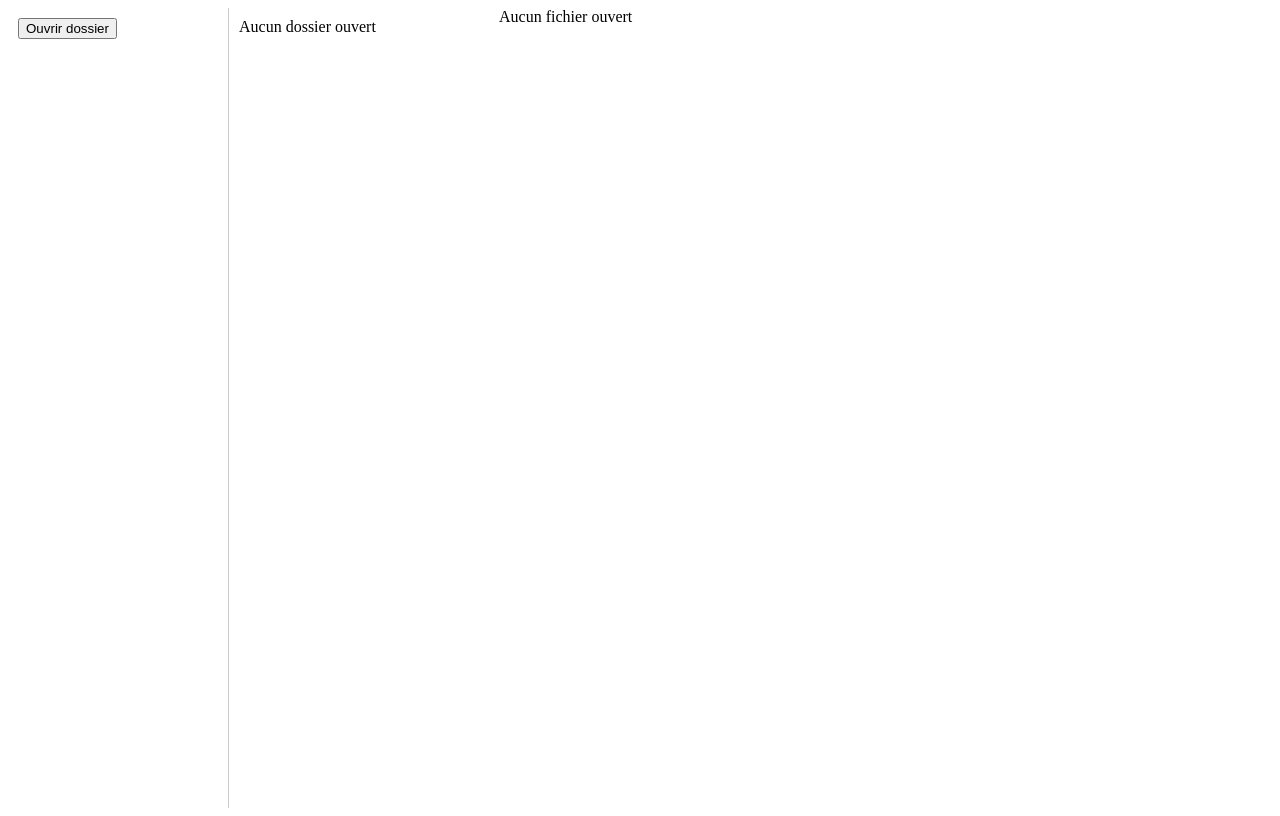
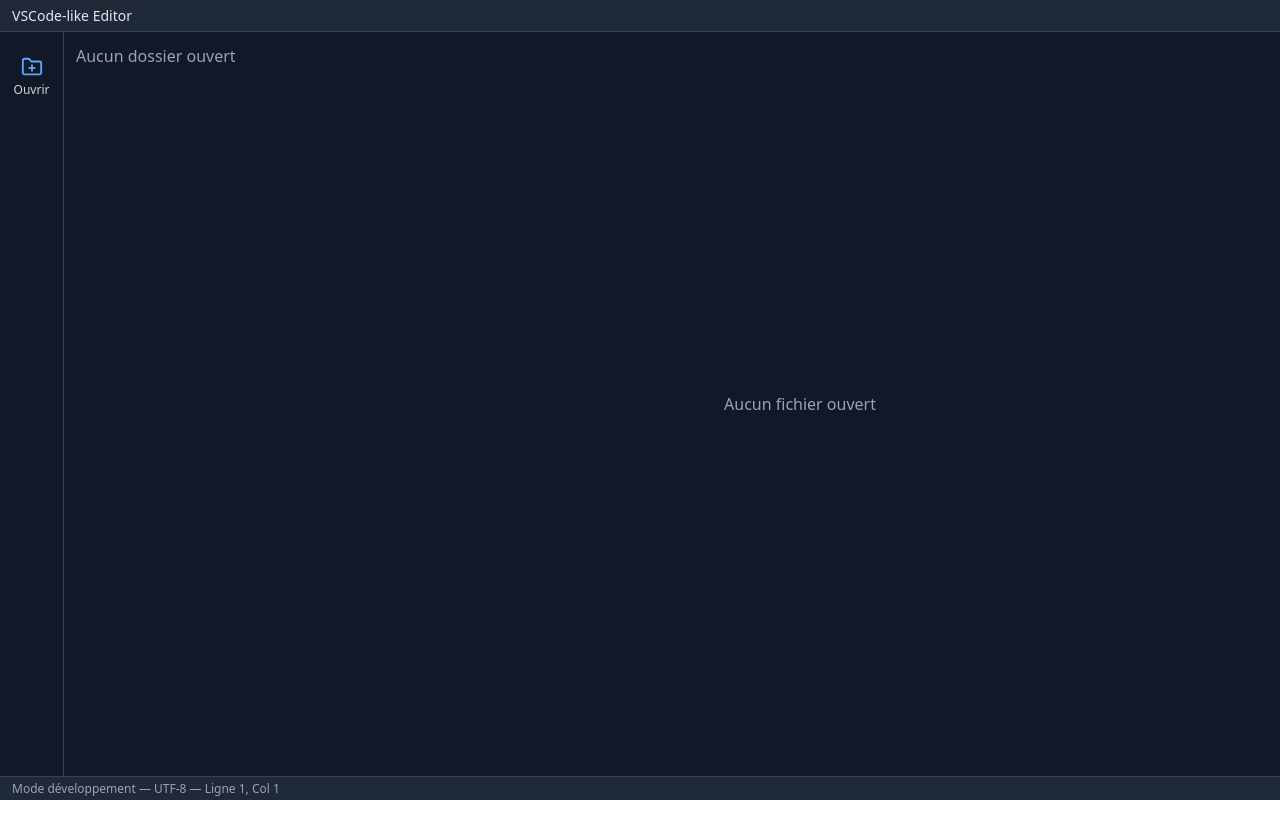
Before and after one commit to Hentsrakoto/my-editor, a React (Vite) app: page / in a window 1280 px wide. Built offline with nearby package versions, Linux system fonts and the light colour scheme.

Commit message:
ameioration front de l'editeur

```diff
--- a/package.json
+++ b/package.json
@@ -16,17 +16,21 @@
   "type": "commonjs",
   "dependencies": {
     "@monaco-editor/react": "^4.7.0",
+    "lucide-react": "^0.542.0",
     "monaco-editor": "^0.52.2",
     "react": "^18.2.0",
     "react-dom": "^18.2.0"
   },
   "devDependencies": {
     "@vitejs/plugin-react": "^5.0.2",
+    "autoprefixer": "^10.4.21",
     "cross-env": "^10.0.0",
     "electron": "^38.0.0",
     "electron-builder": "^26.0.12",
     "eslint": "^9.34.0",
+    "postcss": "^8.5.6",
     "prettier": "^3.6.2",
+    "tailwindcss": "^3.4.17",
     "vite": "^7.1.4"
   }
 }
--- /dev/null
+++ b/postcss.config.js
@@ -0,0 +1,6 @@
+module.exports = {
+  plugins: {
+    tailwindcss: {},
+    autoprefixer: {},
+  },
+}
--- a/src/renderer/App.jsx
+++ b/src/renderer/App.jsx
@@ -1,37 +1,6 @@
-import React, { useState } from 'react';
-import Sidebar from './components/Sidebar';
-import FileExplorer from './components/FileExplorer';
-import EditorTab from './components/EditorTab';
+import React from "react";
+import MainLayout from "./layouts/MainLayout";
 
 export default function App() {
-  const [currentFolder, setCurrentFolder] = useState(null);
-  const [files, setFiles] = useState([]); // liste des fichiers ouverts
-  const [currentFile, setCurrentFile] = useState(null);
-
-  return (
-    <div style={{ display: 'flex', height: '100vh' }}>
-      <Sidebar onOpenFolder={setCurrentFolder} />
-      <FileExplorer
-        folder={currentFolder}
-        onOpenFile={async (filePath) => {
-          const content = await window.api.readFile(filePath);
-          const file = { path: filePath, content, dirty: false };
-          setFiles((f) => [...f.filter(x => x.path !== filePath), file]);
-          setCurrentFile(file);
-        }}
-      />
-      <EditorTab
-        file={currentFile}
-        onChange={(updatedContent) => {
-          setCurrentFile(f => ({ ...f, content: updatedContent, dirty: true }));
-        }}
-        onSave={async () => {
-          if (currentFile) {
-            await window.api.writeFile(currentFile.path, currentFile.content);
-            setCurrentFile(f => ({ ...f, dirty: false }));
-          }
-        }}
-      />
-    </div>
-  );
+  return <MainLayout />;
 }
--- a/src/renderer/components/EditorTab.jsx
+++ b/src/renderer/components/EditorTab.jsx
@@ -1,21 +1,48 @@
-import React from 'react';
-import Editor from '@monaco-editor/react';
+import React from "react";
+import Editor from "@monaco-editor/react";
+import { Save } from "lucide-react";
 
 export default function EditorTab({ file, onChange, onSave }) {
-  if (!file) return <div style={{ flex: 1 }}>Aucun fichier ouvert</div>;
+  if (!file) {
+    return (
+      <div className="flex-1 flex items-center justify-center text-gray-400 bg-gray-900">
+        Aucun fichier ouvert
+      </div>
+    );
+  }
 
   return (
-    <div style={{ flex: 1, display: 'flex', flexDirection: 'column' }}>
-      <div style={{ padding: 5, borderBottom: '1px solid #ccc' }}>
-        {file.path} {file.dirty ? '*' : ''}
-        <button onClick={onSave} style={{ marginLeft: 10 }}>💾 Sauvegarder</button>
+    <div className="flex-1 flex flex-col bg-gray-900 text-gray-200">
+      {/* Barre supérieure façon VSCode */}
+      <div className="flex items-center justify-between px-3 py-1.5 border-b border-gray-700 bg-gray-800 text-sm">
+        <div className="truncate">
+          {file.path}
+          {file.dirty && <span className="text-yellow-400 ml-1">*</span>}
         </div>
+        <button
+          onClick={onSave}
+          className="flex items-center gap-1 px-2 py-1 rounded hover:bg-gray-700 transition"
+        >
+          <Save size={16} className="text-green-400" />
+          <span className="hidden sm:inline">Sauvegarder</span>
+        </button>
+      </div>
+
+      {/* Zone de l'éditeur */}
+      <div className="flex-1">
         <Editor
           height="100%"
           defaultLanguage="javascript"
           value={file.content}
           onChange={onChange}
+          theme="vs-dark" // VSCode dark theme
+          options={{
+            fontSize: 14,
+            minimap: { enabled: true },
+            automaticLayout: true,
+          }}
         />
+      </div>
     </div>
   );
 }
--- a/src/renderer/components/FileExplorer.jsx
+++ b/src/renderer/components/FileExplorer.jsx
@@ -1,4 +1,5 @@
-import React, { useEffect, useState } from 'react';
+import React, { useState } from "react";
+import { Folder, FolderOpen, File } from "lucide-react";
 
 // Composant récursif pour les dossiers
 function FolderNode({ path, name, onOpenFile }) {
@@ -14,24 +15,41 @@ function FolderNode({ path, name, onOpenFile }) {
   };
 
   return (
-    <div style={{ paddingLeft: 15 }}>
-      <div onClick={toggle} style={{ cursor: 'pointer', fontWeight: 'bold' }}>
-        {name}/
+    <div className="pl-3">
+      <div
+        onClick={toggle}
+        className="flex items-center gap-1 cursor-pointer font-medium text-gray-200 hover:bg-gray-700 px-1 py-0.5 rounded"
+      >
+        {open ? (
+          <FolderOpen size={16} className="text-yellow-400" />
+        ) : (
+          <Folder size={16} className="text-yellow-500" />
+        )}
+        <span className="truncate">{name}</span>
       </div>
+
       {open && (
-        <div>
+        <div className="ml-3">
           {entries.map((e) => {
             const fullPath = `${path}/${e.name}`;
             if (e.isDir) {
-              return <FolderNode key={fullPath} path={fullPath} name={e.name} onOpenFile={onOpenFile} />;
+              return (
+                <FolderNode
+                  key={fullPath}
+                  path={fullPath}
+                  name={e.name}
+                  onOpenFile={onOpenFile}
+                />
+              );
             }
             return (
               <div
                 key={fullPath}
-                style={{ paddingLeft: 15, cursor: 'pointer' }}
                 onClick={() => onOpenFile(fullPath)}
+                className="flex items-center gap-1 pl-5 cursor-pointer text-gray-300 hover:bg-gray-700 px-1 py-0.5 rounded"
               >
-                {e.name}
+                <File size={14} className="text-blue-400" />
+                <span className="truncate">{e.name}</span>
               </div>
             );
           })}
@@ -43,11 +61,21 @@ function FolderNode({ path, name, onOpenFile }) {
 
 // Composant principal
 export default function FileExplorer({ folder, onOpenFile }) {
-  if (!folder) return <div style={{ width: 250, padding: 10 }}>Aucun dossier ouvert</div>;
+  if (!folder) {
+    return (
+      <div className="w-64 p-3 text-gray-400 bg-gray-900">
+        Aucun dossier ouvert
+      </div>
+    );
+  }
 
   return (
-    <div style={{ width: 250, padding: 10, borderRight: '1px solid #ccc', overflowY: 'auto' }}>
-      <FolderNode path={folder} name={folder.split('/').pop()} onOpenFile={onOpenFile} />
+    <div className="w-64 p-2 border-r border-gray-700 bg-gray-900 overflow-y-auto text-sm">
+      <FolderNode
+        path={folder}
+        name={folder.split("/").pop()}
+        onOpenFile={onOpenFile}
+      />
     </div>
   );
 }
--- a/src/renderer/components/Sidebar.jsx
+++ b/src/renderer/components/Sidebar.jsx
@@ -1,4 +1,5 @@
-import React from 'react';
+import React from "react";
+import { FolderPlus } from "lucide-react";
 
 export default function Sidebar({ onOpenFolder }) {
   const handleOpenFolder = async () => {
@@ -7,8 +8,14 @@ export default function Sidebar({ onOpenFolder }) {
   };
 
   return (
-    <div style={{ width: 200, padding: 10, borderRight: '1px solid #ccc' }}>
-      <button onClick={handleOpenFolder}>Ouvrir dossier</button>
+    <div className="w-16 h-full flex flex-col items-center bg-gray-900 border-r border-gray-700 py-4">
+      <button
+        onClick={handleOpenFolder}
+        className="flex flex-col items-center gap-1 p-2 rounded hover:bg-gray-700 text-gray-300 transition"
+      >
+        <FolderPlus size={22} className="text-blue-400" />
+        <span className="text-xs">Ouvrir</span>
+      </button>
     </div>
   );
 }
--- a/src/renderer/index.html
+++ b/src/renderer/index.html
@@ -3,6 +3,7 @@
   <head>
     <meta charset="UTF-8" />
     <title>Mon éditeur</title>
+    <link rel="stylesheet" href="style.css">
   </head>
   <body>
     <div id="root"></div>
--- /dev/null
+++ b/src/renderer/layouts/MainLayout.jsx
@@ -0,0 +1,61 @@
+import React, { useState } from "react";
+import Sidebar from "../components/Sidebar";
+import FileExplorer from "../components/FileExplorer";
+import EditorTab from "../components/EditorTab";
+
+export default function MainLayout() {
+  const [currentFolder, setCurrentFolder] = useState(null);
+  const [files, setFiles] = useState([]);
+  const [currentFile, setCurrentFile] = useState(null);
+
+  return (
+    <div className="flex flex-col h-screen w-screen bg-gray-900 text-gray-200">
+      {/* Header */}
+      <header className="h-8 bg-gray-800 border-b border-gray-700 flex items-center px-3 text-sm">
+        VSCode-like Editor
+      </header>
+
+      {/* Contenu principal */}
+      <div className="flex flex-1 overflow-hidden">
+        <Sidebar onOpenFolder={setCurrentFolder} />
+
+        <FileExplorer
+          folder={currentFolder}
+          onOpenFile={async (filePath) => {
+            const content = await window.api.readFile(filePath);
+            const file = { path: filePath, content, dirty: false };
+            setFiles((f) => [...f.filter((x) => x.path !== filePath), file]);
+            setCurrentFile(file);
+          }}
+        />
+
+        <div className="flex-1 flex flex-col overflow-hidden">
+          <EditorTab
+            file={currentFile}
+            onChange={(updatedContent) =>
+              setCurrentFile((f) => ({
+                ...f,
+                content: updatedContent,
+                dirty: true,
+              }))
+            }
+            onSave={async () => {
+              if (currentFile) {
+                await window.api.writeFile(
+                  currentFile.path,
+                  currentFile.content
+                );
+                setCurrentFile((f) => ({ ...f, dirty: false }));
+              }
+            }}
+          />
+        </div>
+      </div>
+
+      {/* Footer */}
+      <footer className="h-6 bg-gray-800 border-t border-gray-700 flex items-center px-3 text-xs text-gray-400">
+        Mode développement — UTF-8 — Ligne 1, Col 1
+      </footer>
+    </div>
+  );
+}
--- /dev/null
+++ b/src/renderer/style.css
@@ -0,0 +1,3 @@
+@tailwind base;
+@tailwind components;
+@tailwind utilities;
--- /dev/null
+++ b/tailwind.config.js
@@ -0,0 +1,11 @@
+/** @type {import('tailwindcss').Config} */
+module.exports = {
+  content: [
+    "./index.html",
+    "./src/**/*.{js,jsx,ts,tsx}", // pour React
+  ],
+  theme: {
+    extend: {},
+  },
+  plugins: [],
+}
```
Also changed, not shown: 1 other file (tests, documents, lock files or other folders). Lines whose indentation alone changed are shown as unchanged.
